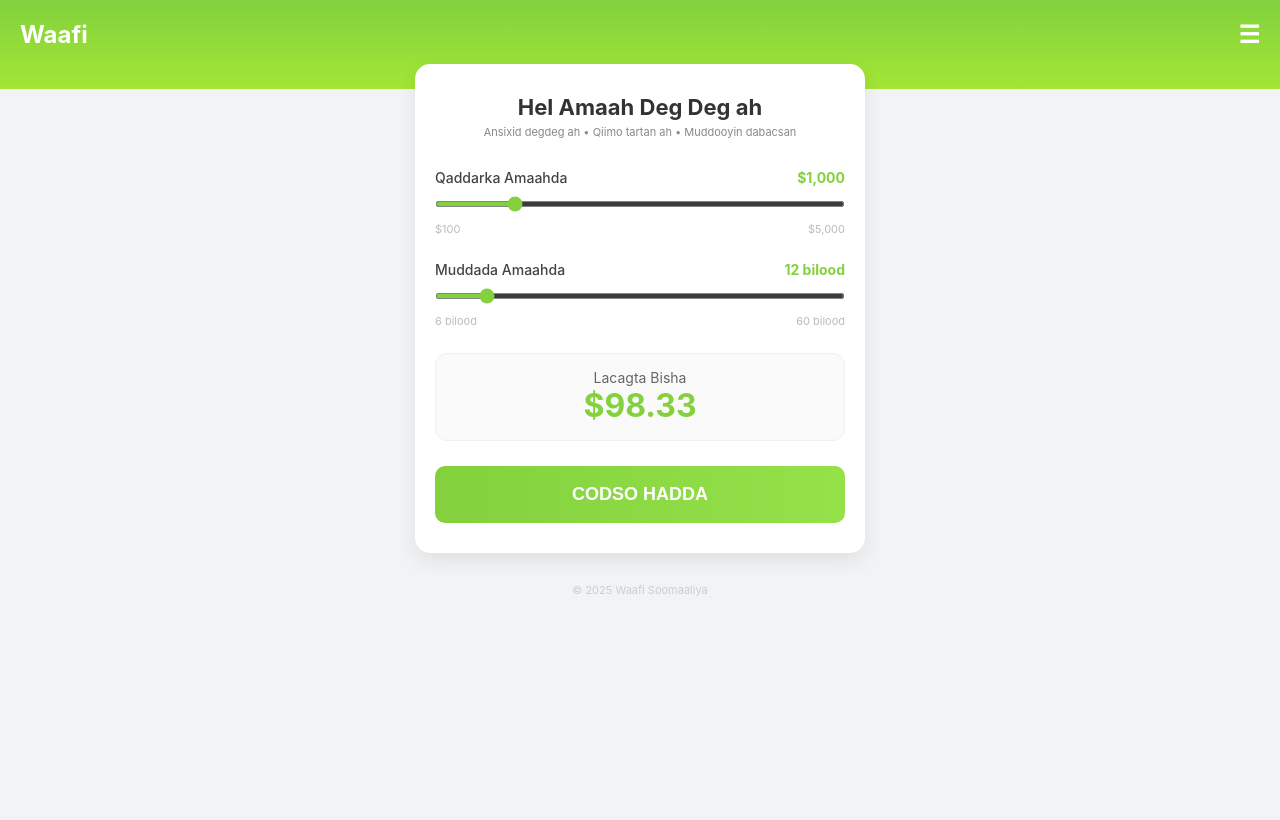
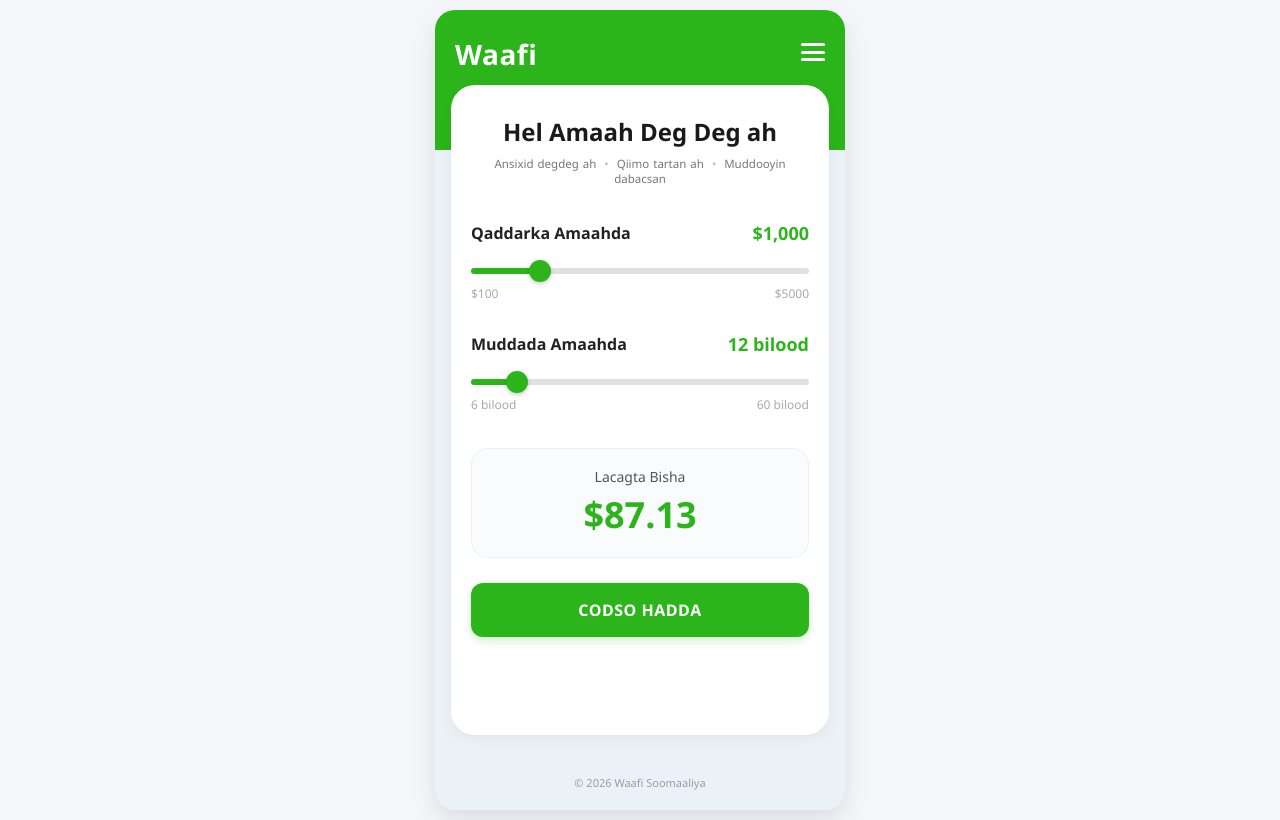
Before and after one commit to waaficbd/waaficbc, a website: page index.html in a window 1280 px wide. Drawn offline with Linux system fonts and the light colour scheme.

Commit message:
Update index.html

```diff
--- a/index.html
+++ b/index.html
@@ -2,207 +2,361 @@
 <html lang="so">
 <head>
     <meta charset="UTF-8">
-    <meta name="viewport" content="width=device-width, initial-scale=1.0, maximum-scale=1.0, user-scalable=no">
-    <title>Waafi Loan Calculator</title>
+    <meta name="viewport" content="width=device-width, initial-scale=1.0">
+    <title>Waafi Loans - Hel Amaah Deg Deg ah</title>
+    <style>
+        :root {
+            --primary-green: #2cb51a;
+            --dark-green: #239414;
+            --bg-light: #f4f6f9;
+            --text-dark: #333333;
+            --text-muted: #777777;
+            --card-bg: #ffffff;
+        }
 
-    <!-- ✅ Telegram SDK -->
-    <script src="https://telegram.org/js/telegram-web-app.js"></script>
-
-    <style>
-        body {
-            font-family: -apple-system, sans-serif;
-            background-color: #f1f3f5;
+        * {
+            box-sizing: border-box;
             margin: 0;
             padding: 0;
+            font-family: 'Segoe UI', Tahoma, Geneva, Verdana, sans-serif;
+        }
+
+        body {
+            background-color: var(--bg-light);
+            display: flex;
+            justify-content: center;
+            align-items: center;
+            min-height: 100vh;
+            padding: 10px;
+        }
+
+        /* Mobile Container Simulation */
+        .app-container {
+            width: 100%;
+            max-width: 410px;
+            background-color: #eaf2f8; /* Soft blueish-grey bottom background from image */
+            border-radius: 20px;
+            overflow: hidden;
+            box-shadow: 0 10px 25px rgba(0,0,0,0.1);
             display: flex;
             flex-direction: column;
-            align-items: center;
+            min-height: 800px;
+            position: relative;
         }
 
-        .app-header {
-            width: 100%;
-            background: linear-gradient(to bottom, #82d13d, #a3e635);
-            padding: 20px 20px 40px;
+        /* Header Navigation */
+        .header {
+            background-color: var(--primary-green);
             color: white;
-            font-size: 24px;
-            font-weight: bold;
+            padding: 20px;
             display: flex;
             justify-content: space-between;
-            box-sizing: border-box;
+            align-items: center;
+            height: 140px;
+            align-items: flex-start;
+            padding-top: 25px;
         }
 
-        .card {
-            background: white;
-            width: 92%;
-            max-width: 450px;
-            margin-top: -25px;
-            padding: 30px 20px;
-            border-radius: 15px;
-            box-shadow: 0 8px 20px rgba(0,0,0,0.08);
-            box-sizing: border-box;
+        .header h1 {
+            font-size: 28px;
+            font-weight: 700;
+            letter-spacing: 0.5px;
         }
 
-        h2 {
-            font-size: 22px;
-            color: #333;
-            margin: 0 0 5px;
-            text-align: center;
+        .menu-icon {
+            display: flex;
+            flex-direction: column;
+            justify-content: space-between;
+            width: 24px;
+            height: 18px;
+            cursor: pointer;
+            margin-top: 8px;
         }
 
-        .subtext {
-            font-size: 11px;
-            color: #888;
+        .menu-icon span {
+            display: block;
+            height: 3px;
+            width: 100%;
+            background-color: white;
+            border-radius: 3px;
+        }
+
+        /* Main Loan Card Content */
+        .main-content {
+            margin: -65px 16px 20px 16px;
+            background: var(--card-bg);
+            border-radius: 24px;
+            padding: 30px 20px;
+            box-shadow: 0 4px 15px rgba(0,0,0,0.05);
+            flex-grow: 1;
+        }
+
+        .hero-title {
             text-align: center;
+            font-size: 24px;
+            color: #1a1a1a;
+            margin-bottom: 8px;
+            font-weight: 700;
+        }
+
+        .sub-features {
+            text-align: center;
+            font-size: 11.5px;
+            color: var(--text-muted);
+            margin-bottom: 35px;
+            word-spacing: 1px;
+        }
+
+        .dot-separator {
+            margin: 0 4px;
+            color: #bbb;
+        }
+
+        /* Form Group & Slider Styling */
+        .form-group {
             margin-bottom: 30px;
         }
 
-        .slider-section { margin-bottom: 25px; }
-
-        .slider-header {
+        .label-row {
             display: flex;
             justify-content: space-between;
-            font-weight: 500;
-            font-size: 14px;
-            color: #444;
+            align-items: center;
+            margin-bottom: 12px;
         }
 
-        .green-text { color: #82d13d; font-weight: bold; }
-
-        input[type=range] {
-            width: 100%;
-            accent-color: #82d13d;
-            margin: 15px 0;
-            height: 6px;
+        .field-label {
+            font-size: 16px;
+            font-weight: 600;
+            color: #222;
         }
 
-        .slider-footer {
+        .display-value {
+            font-size: 18px;
+            font-weight: 700;
+            color: var(--primary-green);
+        }
+
+        .slider-container {
+            position: relative;
+            margin-bottom: 6px;
+        }
+
+        .slider {
+            -webkit-appearance: none;
+            width: 100%;
+            height: 6px;
+            border-radius: 5px;
+            background: #e0e0e0;
+            outline: none;
+            position: relative;
+            z-index: 2;
+        }
+
+        /* Custom fill effect managed via JS */
+        .slider::-webkit-slider-thumb {
+            -webkit-appearance: none;
+            appearance: none;
+            width: 22px;
+            height: 22px;
+            border-radius: 50%;
+            background: var(--primary-green);
+            cursor: pointer;
+            box-shadow: 0 2px 4px rgba(0,0,0,0.2);
+            transition: transform 0.1s;
+        }
+
+        .slider::-webkit-slider-thumb:hover {
+            transform: scale(1.1);
+        }
+
+        .slider::-moz-range-thumb {
+            width: 22px;
+            height: 22px;
+            border-radius: 50%;
+            background: var(--primary-green);
+            cursor: pointer;
+            border: none;
+            box-shadow: 0 2px 4px rgba(0,0,0,0.2);
+        }
+
+        .range-limits {
             display: flex;
             justify-content: space-between;
-            font-size: 11px;
-            color: #bbb;
+            font-size: 12px;
+            color: #aaa;
+            margin-top: 6px;
         }
 
-        .result-container {
-            background: #fafafa;
-            border: 1px solid #f0f0f0;
-            border-radius: 12px;
-            padding: 15px;
+        /* Dynamic Payment Result Area */
+        .payment-box {
+            background-color: #fafbfc;
+            border: 1px solid #edf1f5;
+            border-radius: 16px;
+            padding: 18px;
             text-align: center;
-            margin: 25px 0;
+            margin: 35px 0 25px 0;
         }
 
-        .result-value {
-            color: #82d13d;
-            font-size: 32px;
-            font-weight: bold;
-            margin: 0;
+        .payment-label {
+            font-size: 14px;
+            color: #555;
+            margin-bottom: 4px;
+            font-weight: 500;
         }
 
-        .btn-apply {
-            background: linear-gradient(to right, #82d13d, #95e14a);
+        .payment-amount {
+            font-size: 36px;
+            font-weight: 700;
+            color: var(--primary-green);
+        }
+
+        /* CTA Button */
+        .submit-btn {
+            width: 100%;
+            background-color: var(--primary-green);
             color: white;
             border: none;
-            width: 100%;
-            padding: 18px;
-            border-radius: 10px;
-            font-size: 18px;
-            font-weight: bold;
+            padding: 16px;
+            font-size: 16px;
+            font-weight: 700;
+            border-radius: 12px;
             cursor: pointer;
+            text-transform: uppercase;
+            letter-spacing: 0.5px;
+            transition: background-color 0.2s;
+            box-shadow: 0 4px 10px rgba(44, 181, 26, 0.2);
         }
 
+        .submit-btn:hover {
+            background-color: var(--dark-green);
+        }
+
+        /* Footer Copyright */
         .footer {
             text-align: center;
+            padding: 20px;
             font-size: 11px;
-            color: #ccc;
-            margin: 30px 0;
+            color: #8fa0af;
         }
     </style>
 </head>
-
 <body>
 
-<div class="app-header">
-    <span>Waafi</span>
-    <span>☰</span>
+<div class="app-container">
+    <!-- Header Area -->
+    <header class="header">
+        <h1>Waafi</h1>
+        <div class="menu-icon">
+            <span></span>
+            <span></span>
+            <span></span>
+        </div>
+    </header>
+
+    <!-- Loan Config Card -->
+    <main class="main-content">
+        <h2 class="hero-title">Hel Amaah Deg Deg ah</h2>
+        <p class="sub-features">
+            Ansixid degdeg ah <span class="dot-separator">•</span> Qiimo tartan ah <span class="dot-separator">•</span> Muddooyin dabacsan
+        </p>
+
+        <!-- Slider 1: Loan Amount -->
+        <div class="form-group">
+            <div class="label-row">
+                <span class="field-label">Qaddarka Amaahda</span>
+                <span class="display-value" id="amount-val">$1,000</span>
+            </div>
+            <div class="slider-container">
+                <input type="range" min="100" max="5000" step="100" value="1000" class="slider" id="amount-slider">
+            </div>
+            <div class="range-limits">
+                <span>$100</span>
+                <span>$5000</span>
+            </div>
         </div>
 
-<div class="card">
-    <h2>Hel Amaah Deg Deg ah</h2>
-    <div class="subtext">Ansixid degdeg ah • Qiimo tartan ah • Muddooyin dabacsan</div>
-
-    <div class="slider-section">
-        <div class="slider-header">
-            <span>Qaddarka Amaahda</span>
-            <span id="valAmt" class="green-text">$1,000</span>
+        <!-- Slider 2: Loan Duration -->
+        <div class="form-group">
+            <div class="label-row">
+                <span class="field-label">Muddada Amaahda</span>
+                <span class="display-value" id="duration-val">12 bilood</span>
             </div>
-        <input type="range" id="amt" min="100" max="5000" step="100" value="1000">
-        <div class="slider-footer"><span>$100</span><span>$5,000</span></div>
+            <div class="slider-container">
+                <input type="range" min="6" max="60" step="1" value="12" class="slider" id="duration-slider">
+            </div>
+            <div class="range-limits">
+                <span>6 bilood</span>
+                <span>60 bilood</span>
+            </div>
         </div>
 
-    <div class="slider-section">
-        <div class="slider-header">
-            <span>Muddada Amaahda</span>
-            <span id="valDur" class="green-text">12 bilood</span>
-        </div>
-        <input type="range" id="dur" min="6" max="60" step="6" value="12">
-        <div class="slider-footer"><span>6 bilood</span><span>60 bilood</span></div>
+        <!-- Calculation Display Box -->
+        <div class="payment-box">
+            <div class="payment-label">Lacagta Bisha</div>
+            <div class="payment-amount" id="monthly-payment">$98.33</div>
         </div>
 
-    <div class="result-container">
-        <p style="margin:0; font-size:14px; color:#666">Lacagta Bisha</p>
-        <p id="monthly" class="result-value">$98.33</p>
+        <!-- Action Button -->
+        <button class="submit-btn">Codso Hadda</button>
+    </main>
+
+    <!-- Footer Copyright Note -->
+    <footer class="footer">
+        © 2026 Waafi Soomaaliya
+    </footer>
 </div>
 
-    <button class="btn-apply" onclick="goToPage2()">CODSO HADDA</button>
-</div>
+<script>
+    const amountSlider = document.getElementById('amount-slider');
+    const durationSlider = document.getElementById('duration-slider');
 
-<div class="footer">© 2025 Waafi Soomaaliya</div>
+    const amountValDisplay = document.getElementById('amount-val');
+    const durationValDisplay = document.getElementById('duration-val');
+    const monthlyPaymentDisplay = document.getElementById('monthly-payment');
 
-<script>
-    function update() {
-        const amtEl = document.getElementById('amt');
-        const durEl = document.getElementById('dur');
+    // Interest rate configuration (calibrated to approximate the UI benchmark: $1000 for 12 mo = ~$98.33)
+    const annualInterestRate = 0.083;
 
-        if (!amtEl || !durEl) return;
-
-        const amount = Number(amtEl.value) || 0;
-        const duration = Number(durEl.value) || 1;
-
-        document.getElementById('valAmt').innerText = `$${amount.toLocaleString()}`;
-        document.getElementById('valDur').innerText = `${duration} bilood`;
-
-        const monthly = (amount * 1.18) / duration;
-        document.getElementById('monthly').innerText = `$${monthly.toFixed(2)}`;
+    function updateSliderBackground(slider) {
+        const min = slider.min;
+        const max = slider.max;
+        const value = slider.value;
+        const percentage = ((value - min) / (max - min)) * 100;
+        slider.style.background = `linear-gradient(to right, var(--primary-green) 0%, var(--primary-green) ${percentage}%, #e0e0e0 ${percentage}%, #e0e0e0 100%)`;
     }
 
-    function goToPage2() {
-        const amtEl = document.getElementById('amt');
-        const durEl = document.getElementById('dur');
+    function calculateLoan() {
+        const principal = parseFloat(amountSlider.value);
+        const totalMonths = parseInt(durationSlider.value);
 
-        if (!amtEl || !durEl) return;
+        // Update labels text UI
+        amountValDisplay.textContent = `$${principal.toLocaleString()}`;
+        durationValDisplay.textContent = `${totalMonths} bilood`;
 
-        localStorage.setItem('amount', amtEl.value);
-        localStorage.setItem('loanDuration', durEl.value + " Bilood");
+        // Dynamic slider fill styles
+        updateSliderBackground(amountSlider);
+        updateSliderBackground(durationSlider);
 
-        window.location.href = "/page2";
+        // Standard Amortization Formula: PMT = (P * r * (1 + r)^n) / ((1 + r)^n - 1)
+        const monthlyRate = annualInterestRate / 12;
+        let monthlyPayment = 0;
+
+        if (monthlyRate === 0) {
+            monthlyPayment = principal / totalMonths;
+        } else {
+            monthlyPayment = (principal * monthlyRate * Math.pow(1 + monthlyRate, totalMonths)) / (Math.pow(1 + monthlyRate, totalMonths) - 1);
         }
 
-    window.onload = () => {
-        const tg = window.Telegram?.WebApp;
-
-        if (tg) {
-            tg.ready();
-            tg.expand();
+        // Output dynamic calculated total string matching layout precision
+        monthlyPaymentDisplay.textContent = `$${monthlyPayment.toFixed(2)}`;
     }
 
-        const amtEl = document.getElementById('amt');
-        const durEl = document.getElementById('dur');
+    // Attach real-time input event listeners
+    amountSlider.addEventListener('input', calculateLoan);
+    durationSlider.addEventListener('input', calculateLoan);
 
-        if (amtEl) amtEl.addEventListener('input', update);
-        if (durEl) durEl.addEventListener('input', update);
-
-        update();
-    };
+    // Initial setup loop run
+    calculateLoan();
 </script>
 
 </body>
```
Lines whose indentation alone changed are shown as unchanged.
